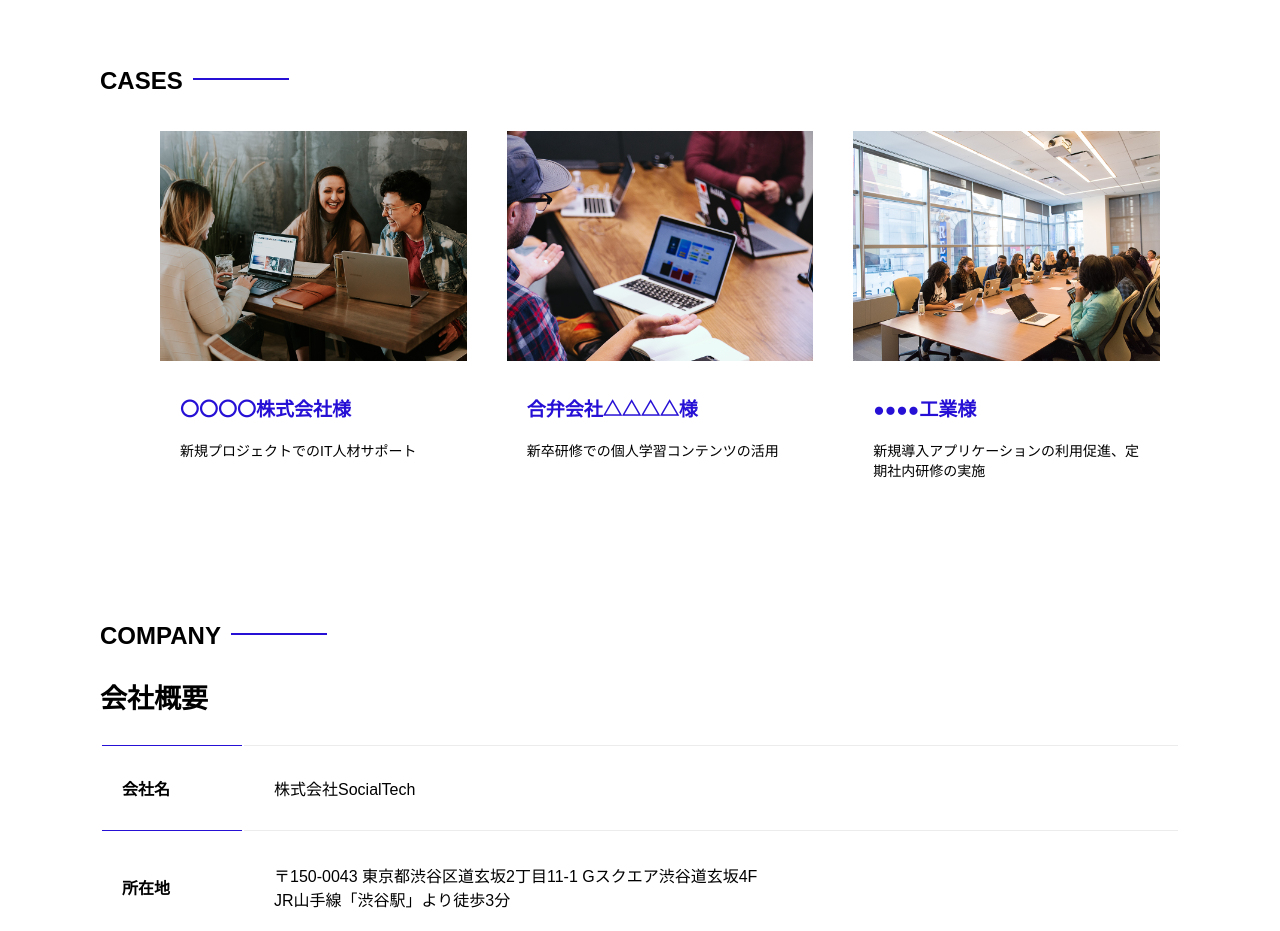
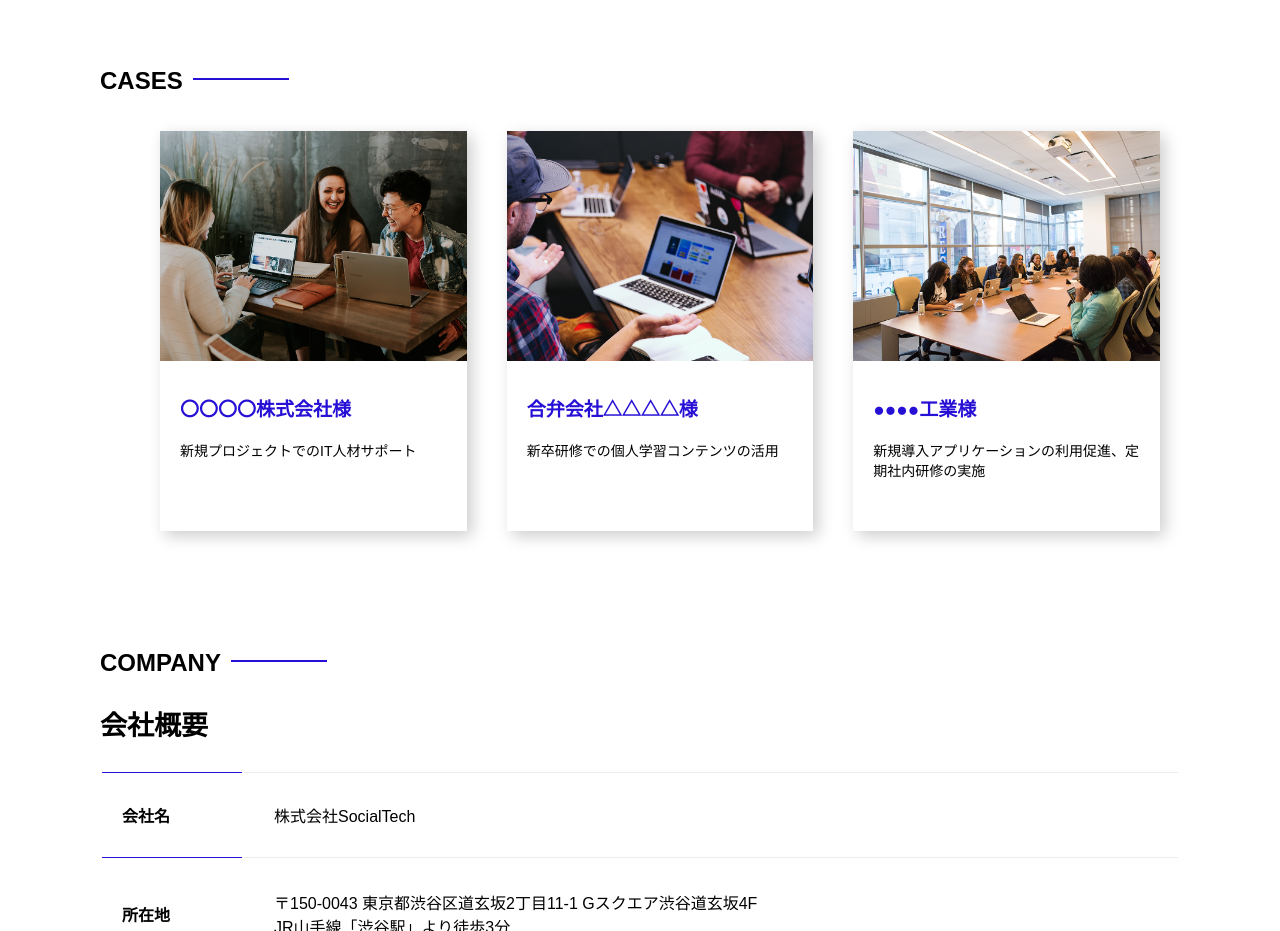
Before and after one commit to Yamashin262/html-css-advanced-kadai, a plain HTML site: page kadai_012/index.html in a window 1280 px wide. Shown: the part 5060-5991 px from the top of the page. Drawn offline with Linux system fonts and the light colour scheme.

Commit message:
コーポレートサイトの12章課題をアップロード

```diff
--- a/kadai_012/index.html
+++ b/kadai_012/index.html
@@ -300,7 +300,7 @@
         <section id="cases">
           <h2 class="index-h2">CASES</h2>
           <ul>
-            <li class="cases-card">
+            <li class="case-card">
               <img
                 class="case-img"
                 src="images/index/case-1.png"
@@ -311,7 +311,7 @@
                 <p class="case-content">新規プロジェクトでのIT人材サポート</p>
               </div>
             </li>
-            <li class="cases-card">
+            <li class="case-card">
               <img
                 class="case-img"
                 src="images/index/case-2.png"
@@ -322,7 +322,7 @@
                 <p class="case-content">新卒研修での個人学習コンテンツの活用</p>
               </div>
             </li>
-            <li class="cases-card">
+            <li class="case-card">
               <img
                 class="case-img"
                 src="images/index/case-3.png"
@@ -335,7 +335,6 @@
             </li>
           </ul>
         </section>
-
         <!-- COMPANY -->
         <section id="company">
           <h2 class="index-h2">COMPANY</h2>
--- a/kadai_012/style.css
+++ b/kadai_012/style.css
@@ -497,14 +497,14 @@ ul {
   display: inline-flex;
   list-style-type: none;
 }
-li {
+ul li {
   width: 33%;
   margin: 20px;
 }
 .case-card {
-  color: #ffffff;
+  background-color: #ffffff;
   min-height: 400px;
-  text-shadow: 5px 5px 15px 0.5;
+  box-shadow: 5px 5px 15px rgba(0, 0, 0, 0.2);
 }
 .case-img {
   width: 100%;
```
